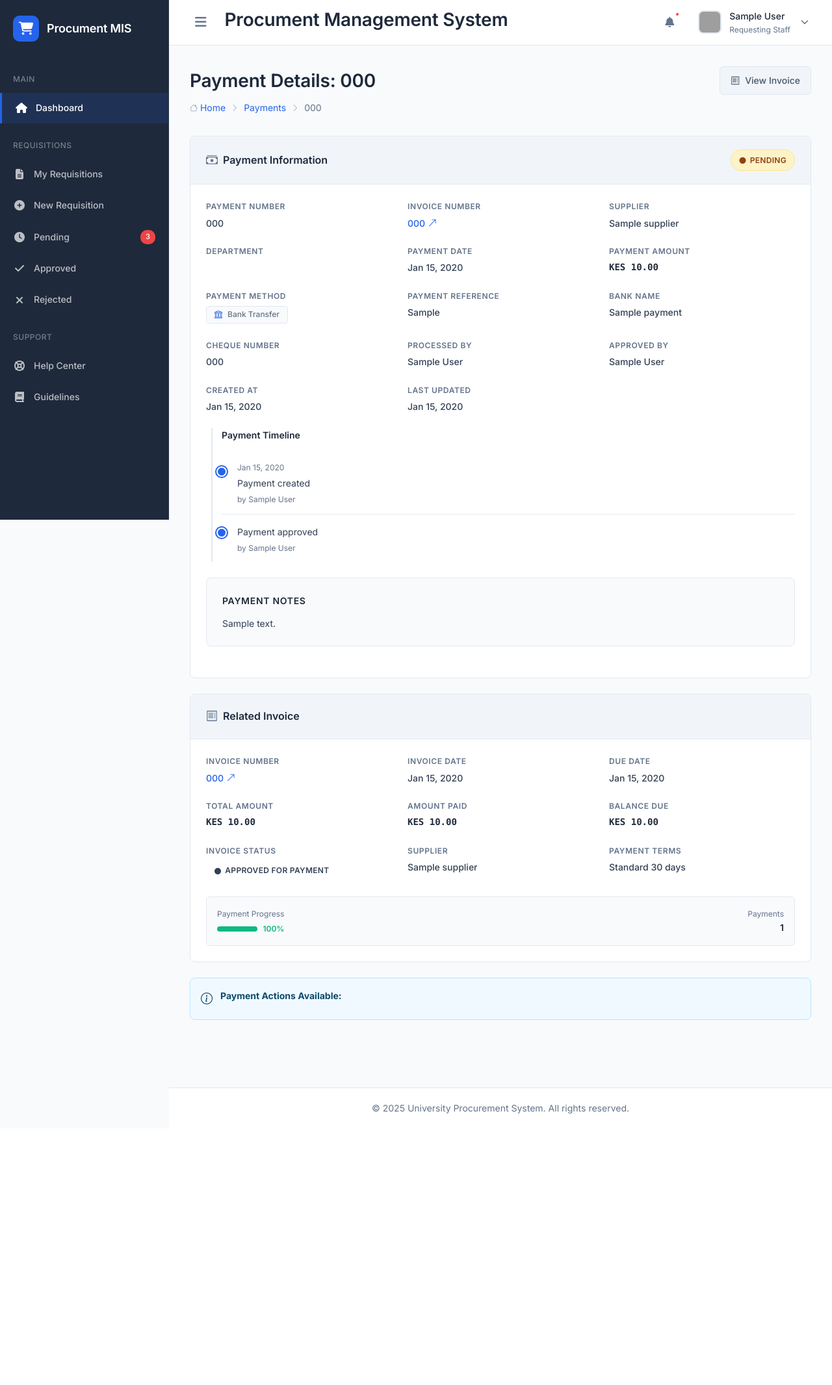
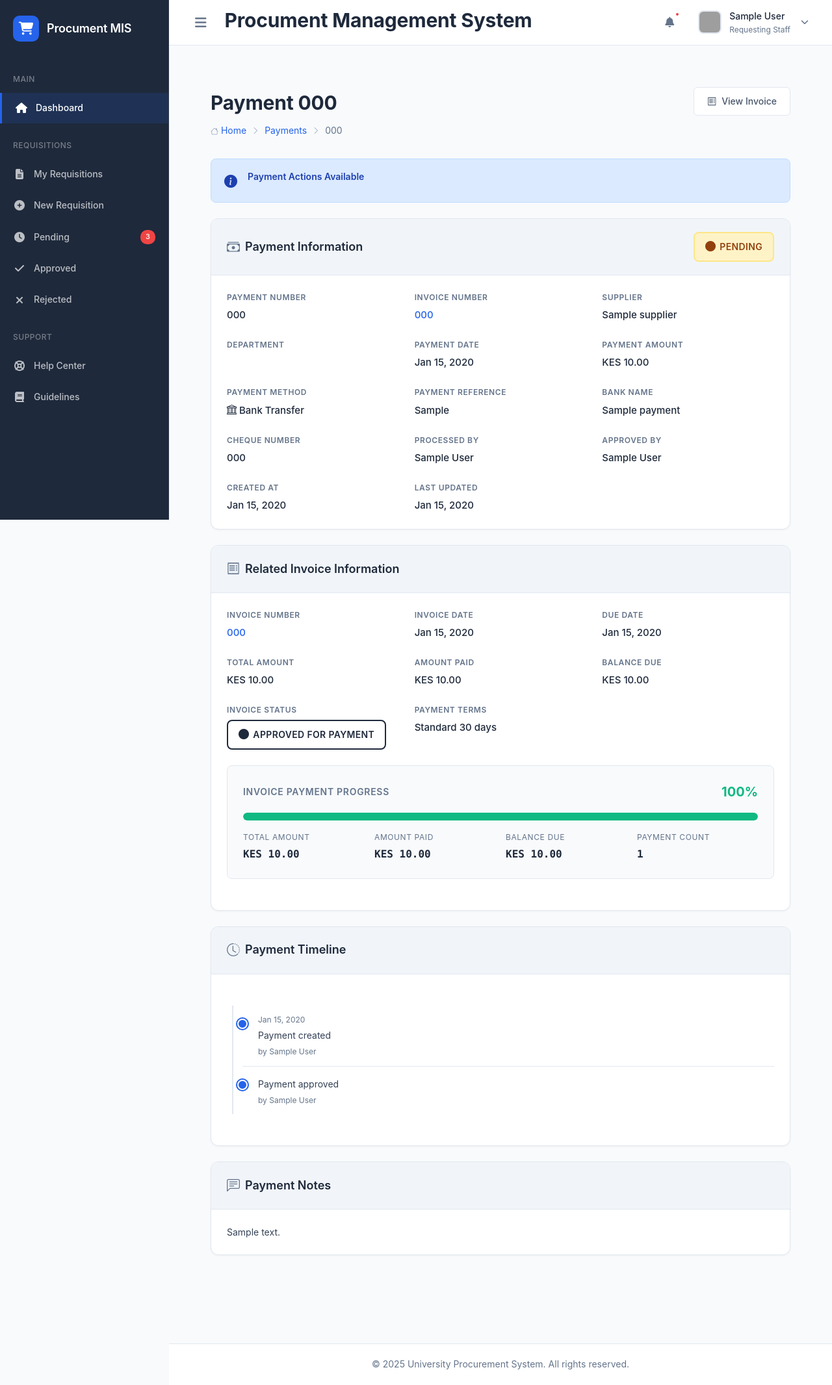
Before and after one commit to steve-ongera/procurementmis, a Django app: page /payment/00000000-0000-0000-0000-000000000001/ in a window 1280 px wide. Shown: the whole page at 65% size. Before the commit the page ends 1714 px from the top, so only its background shows below. Run offline with Django 5.2, Linux system fonts and the light colour scheme; a user stored in the database is signed in; tables that the repository leaves empty hold one stand-in row (values such as "Sample post"); grey boxes are pictures that could not be loaded.

Commit message:
made cahnges

```diff
--- a/templates/finance/payment_detail.html
+++ b/templates/finance/payment_detail.html
@@ -3,7 +3,7 @@
 
 {% block title %}Payment {{ payment.payment_number }} - Payment Details{% endblock %}
 
-{% block extra_css %}
+{% block content %}
 <link rel="stylesheet" href="https://cdn.jsdelivr.net/npm/bootstrap-icons@1.10.0/font/bootstrap-icons.css">
 <style>
     :root {
@@ -20,6 +20,18 @@
         --table-header: #F1F5F9;
     }
 
+    .page-container {
+        max-width: 1400px;
+        margin: 0 auto;
+        padding: 2rem;
+    }
+
+    body {
+        background: #F8FAFC;
+        color: #334155;
+        font-family: -apple-system, BlinkMacSystemFont, 'Segoe UI', Roboto, Oxygen, Ubuntu, sans-serif;
+    }
+
     .page-header {
         display: flex;
         justify-content: space-between;
@@ -29,9 +41,14 @@
         gap: 1rem;
     }
 
+    .page-title-section {
+        flex: 1;
+        min-width: 250px;
+    }
+
     .page-title {
-        font-size: 1.75rem;
-        font-weight: 600;
+        font-size: 1.875rem;
+        font-weight: 700;
         color: #1E293B;
         margin: 0 0 0.5rem 0;
     }
@@ -61,7 +78,6 @@
         color: #94A3B8;
     }
 
-    /* Header Actions */
     .header-actions {
         display: flex;
         gap: 0.75rem;
@@ -72,9 +88,10 @@
     .card {
         background: var(--card-bg);
         border: 1px solid var(--border-color);
-        border-radius: 0.5rem;
+        border-radius: 0.75rem;
         overflow: hidden;
         margin-bottom: 1.5rem;
+        box-shadow: 0 1px 3px rgba(0, 0, 0, 0.05);
     }
 
     .card-header {
@@ -89,7 +106,7 @@
     }
 
     .card-header h2 {
-        font-size: 1rem;
+        font-size: 1.125rem;
         font-weight: 600;
         color: #1E293B;
         margin: 0;
@@ -100,29 +117,29 @@
 
     .card-header h2 i {
         color: var(--secondary-color);
-        font-size: 1.125rem;
+        font-size: 1.25rem;
     }
 
     .card-body {
         padding: 1.5rem;
     }
 
-    /* Status Badges */
+    /* Status Badge */
     .status-badge {
         display: inline-flex;
         align-items: center;
         gap: 0.375rem;
-        padding: 0.375rem 0.75rem;
-        border-radius: 1rem;
-        font-size: 0.75rem;
+        padding: 0.5rem 1rem;
+        border-radius: 0.5rem;
+        font-size: 0.875rem;
         font-weight: 600;
         text-transform: uppercase;
         letter-spacing: 0.025em;
-        border: 1px solid transparent;
+        border: 2px solid;
     }
 
     .status-badge i {
-        font-size: 0.625rem;
+        font-size: 1rem;
     }
 
     .status-pending {
@@ -158,7 +175,7 @@
     /* Info Grid */
     .info-grid {
         display: grid;
-        grid-template-columns: repeat(auto-fit, minmax(250px, 1fr));
+        grid-template-columns: repeat(auto-fit, minmax(200px, 1fr));
         gap: 1.5rem;
     }
 
@@ -166,10 +183,6 @@
         display: flex;
         flex-direction: column;
         gap: 0.375rem;
-    }
-
-    .info-item.full-width {
-        grid-column: 1 / -1;
     }
 
     .info-label {
@@ -181,19 +194,21 @@
     }
 
     .info-value {
-        font-size: 0.875rem;
-        color: #334155;
+        font-size: 0.9375rem;
+        color: #1E293B;
         font-weight: 500;
-        line-height: 1.4;
+    }
+
+    .info-value.amount {
+        font-family: ui-monospace, SFMono-Regular, Menlo, Monaco, Consolas, monospace;
+        font-weight: 600;
+        font-size: 1rem;
     }
 
     .info-value a {
         color: var(--primary-color);
         text-decoration: none;
-        display: inline-flex;
-        align-items: center;
-        gap: 0.25rem;
-        font-weight: 500;
+        transition: color 0.2s;
     }
 
     .info-value a:hover {
@@ -201,10 +216,40 @@
         text-decoration: underline;
     }
 
-    .amount-cell {
+    /* Alert Boxes */
+    .alert {
+        display: flex;
+        align-items: flex-start;
+        gap: 1rem;
+        padding: 1rem 1.25rem;
+        border-radius: 0.5rem;
+        margin-bottom: 1.5rem;
+        border: 1px solid;
+    }
+
+    .alert i {
+        font-size: 1.25rem;
+        margin-top: 0.125rem;
+    }
+
+    .alert-content {
+        flex: 1;
+    }
+
+    .alert-title {
         font-weight: 600;
-        color: #1E293B;
-        font-family: ui-monospace, SFMono-Regular, Menlo, Monaco, Consolas, monospace;
+        margin-bottom: 0.25rem;
+    }
+
+    .alert-message {
+        font-size: 0.875rem;
+        opacity: 0.9;
+    }
+
+    .alert-info {
+        background: #DBEAFE;
+        color: #1E40AF;
+        border-color: #BFDBFE;
     }
 
     /* Button Styles */
@@ -212,7 +257,7 @@
         display: inline-flex;
         align-items: center;
         gap: 0.5rem;
-        padding: 0.625rem 1rem;
+        padding: 0.625rem 1.25rem;
         border-radius: 0.375rem;
         font-weight: 500;
         font-size: 0.875rem;
@@ -221,20 +266,6 @@
         border: 1px solid transparent;
         cursor: pointer;
         white-space: nowrap;
-    }
-
-    .btn:hover {
-        transform: translateY(-1px);
-    }
-
-    .btn-secondary {
-        background: #F1F5F9;
-        color: #475569;
-        border-color: #E2E8F0;
-    }
-
-    .btn-secondary:hover {
-        background: #E2E8F0;
     }
 
     .btn-primary {
@@ -246,6 +277,8 @@
     .btn-primary:hover {
         background: var(--primary-dark);
         border-color: var(--primary-dark);
+        transform: translateY(-1px);
+        box-shadow: 0 4px 6px rgba(37, 99, 235, 0.2);
     }
 
     .btn-danger {
@@ -257,9 +290,23 @@
     .btn-danger:hover {
         background: #DC2626;
         border-color: #DC2626;
+        transform: translateY(-1px);
+        box-shadow: 0 4px 6px rgba(239, 68, 68, 0.2);
     }
 
-    /* Timeline */
+    .btn-secondary {
+        background: white;
+        color: #475569;
+        border-color: var(--border-color);
+    }
+
+    .btn-secondary:hover {
+        background: var(--hover-bg);
+        border-color: #CBD5E1;
+        transform: translateY(-1px);
+    }
+
+    /* Payment Timeline */
     .timeline {
         margin: 1.5rem 0;
         position: relative;
@@ -351,46 +398,86 @@
         white-space: pre-line;
     }
 
-    /* Payment Method Icons */
-    .payment-method {
-        display: inline-flex;
-        align-items: center;
-        gap: 0.5rem;
-        padding: 0.25rem 0.75rem;
-        background: var(--hover-bg);
-        border-radius: 0.25rem;
-        font-size: 0.75rem;
-        color: var(--secondary-color);
+    /* Payment Progress Bar */
+    .payment-progress {
+        padding: 1.5rem;
+        background: #F8FAFC;
+        border-radius: 0.5rem;
         border: 1px solid var(--border-color);
+        margin: 1.5rem 0;
     }
 
-    .payment-method i {
-        color: var(--primary-color);
+    .payment-progress-header {
+        display: flex;
+        justify-content: space-between;
+        align-items: center;
+        margin-bottom: 1rem;
+    }
+
+    .payment-progress-title {
+        font-size: 0.875rem;
+        font-weight: 600;
+        color: var(--secondary-color);
+        text-transform: uppercase;
+        letter-spacing: 0.05em;
+    }
+
+    .payment-progress-percentage {
+        font-size: 1.25rem;
+        font-weight: 700;
+        color: var(--success-color);
+    }
+
+    .progress-bar {
+        height: 0.75rem;
+        background: var(--border-color);
+        border-radius: 1rem;
+        overflow: hidden;
+        margin-bottom: 1rem;
+    }
+
+    .progress-fill {
+        height: 100%;
+        background: var(--success-color);
+        border-radius: 1rem;
+        transition: width 0.3s ease;
+    }
+
+    .payment-amounts {
+        display: grid;
+        grid-template-columns: repeat(auto-fit, minmax(150px, 1fr));
+        gap: 1rem;
+        font-size: 0.875rem;
+    }
+
+    .payment-amount-item {
+        display: flex;
+        flex-direction: column;
+        gap: 0.25rem;
+    }
+
+    .payment-amount-label {
+        color: var(--secondary-color);
+        font-size: 0.75rem;
+        text-transform: uppercase;
+        letter-spacing: 0.05em;
+    }
+
+    .payment-amount-value {
+        font-size: 1rem;
+        font-weight: 600;
+        font-family: ui-monospace, SFMono-Regular, Menlo, Monaco, Consolas, monospace;
+        color: #1E293B;
     }
 
     /* Responsive */
     @media (max-width: 768px) {
-        .info-grid {
-            grid-template-columns: 1fr;
-            gap: 1rem;
+        .page-container {
+            padding: 1rem;
         }
 
-        .card-header {
-            flex-direction: column;
-            align-items: stretch;
-            gap: 0.75rem;
-        }
-
-        .status-badge {
-            align-self: flex-start;
-        }
-    }
-
-    @media (max-width: 640px) {
         .page-header {
             flex-direction: column;
-            align-items: stretch;
-            gap: 1rem;
         }
 
         .header-actions {
@@ -400,6 +487,14 @@
         .header-actions .btn {
             flex: 1;
             justify-content: center;
+        }
+
+        .info-grid {
+            grid-template-columns: 1fr;
+        }
+
+        .payment-amounts {
+            grid-template-columns: 1fr;
         }
 
         .timeline {
@@ -419,12 +514,12 @@
         }
     }
 </style>
-{% endblock %}
 
-{% block content %}
+<div class="page-container">
+    <!-- Page Header -->
     <div class="page-header">
-    <div>
-        <h1 class="page-title">Payment Details: {{ payment.payment_number }}</h1>
+        <div class="page-title-section">
+            <h1 class="page-title">Payment {{ payment.payment_number }}</h1>
             <div class="breadcrumb">
                 <a href="{% url 'dashboard' %}">
                     <i class="bi bi-house"></i>
@@ -456,7 +551,21 @@
         </div>
     </div>
 
-<!-- Payment Information Card -->
+    <!-- Payment Status Alert -->
+    {% if payment.status == 'PENDING' or payment.status == 'PROCESSING' %}
+    <div class="alert alert-info">
+        <i class="bi bi-info-circle-fill"></i>
+        <div class="alert-content">
+            <div class="alert-title">Payment Actions Available</div>
+            <div class="alert-message">
+                {% if can_complete %}• <strong>Complete Payment:</strong> Mark as completed after confirming funds transfer<br>{% endif %}
+                {% if can_cancel %}• <strong>Cancel Payment:</strong> Cancel if there's an error or it's no longer needed{% endif %}
+            </div>
+        </div>
+    </div>
+    {% endif %}
+
+    <!-- Payment Information -->
     <div class="card">
         <div class="card-header">
             <h2><i class="bi bi-cash-stack"></i> Payment Information</h2>
@@ -476,7 +585,6 @@
                     <span class="info-value">
                         <a href="{% url 'invoice_detail' payment.invoice.id %}">
                             {{ payment.invoice.invoice_number }}
-                        <i class="bi bi-arrow-up-right"></i>
                         </a>
                     </span>
                 </div>
@@ -499,10 +607,17 @@
                 <div class="info-item">
                     <span class="info-label">Payment Method</span>
                     <span class="info-value">
-                    <span class="payment-method">
-                        <i class="bi bi-{% if payment.payment_method == 'BANK_TRANSFER' %}bank{% elif payment.payment_method == 'CHEQUE' %}file-text{% elif payment.payment_method == 'CASH' %}cash-coin{% elif payment.payment_method == 'MPESA' %}phone{% else %}credit-card{% endif %}"></i>
-                        {{ payment.get_payment_method_display }}
-                    </span>
+                        {% if payment.payment_method == 'BANK_TRANSFER' %}
+                            <i class="bi bi-bank"></i> Bank Transfer
+                        {% elif payment.payment_method == 'CHEQUE' %}
+                            <i class="bi bi-file-text"></i> Cheque
+                        {% elif payment.payment_method == 'CASH' %}
+                            <i class="bi bi-cash-coin"></i> Cash
+                        {% elif payment.payment_method == 'MPESA' %}
+                            <i class="bi bi-phone"></i> M-Pesa
+                        {% else %}
+                            <i class="bi bi-credit-card"></i> {{ payment.get_payment_method_display }}
+                        {% endif %}
                     </span>
                 </div>
                 <div class="info-item">
@@ -542,54 +657,13 @@
                 </div>
                 {% endif %}
             </div>
-
-        <!-- Payment Timeline -->
-        {% if payment.payment_date or payment.approved_at or payment.completed_at %}
-        <div class="timeline">
-            <h4 style="font-size: 0.875rem; font-weight: 600; color: #1E293B; margin-bottom: 1rem;">
-                Payment Timeline
-            </h4>
-
-            <div class="timeline-item {% if payment.status == 'COMPLETED' %}completed{% endif %}">
-                <div class="timeline-date">{{ payment.payment_date|date:"M d, Y" }}</div>
-                <div class="timeline-content">Payment created</div>
-                <div class="timeline-user">by {{ payment.processed_by.get_full_name }}</div>
-            </div>
-
-            {% if payment.approved_by %}
-            <div class="timeline-item {% if payment.status == 'COMPLETED' %}completed{% endif %}">
-                <div class="timeline-date">{{ payment.approved_at|date:"M d, Y" }}</div>
-                <div class="timeline-content">Payment approved</div>
-                <div class="timeline-user">by {{ payment.approved_by.get_full_name }}</div>
-            </div>
-            {% endif %}
-
-            {% if payment.completed_at %}
-            <div class="timeline-item completed">
-                <div class="timeline-date">{{ payment.completed_at|date:"M d, Y" }}</div>
-                <div class="timeline-content">Payment completed</div>
-                {% if payment.completed_by %}
-                <div class="timeline-user">by {{ payment.completed_by.get_full_name }}</div>
-                {% endif %}
-            </div>
-            {% endif %}
-        </div>
-        {% endif %}
-
-        <!-- Payment Notes -->
-        {% if payment.notes %}
-        <div class="notes-section">
-            <h4>Payment Notes</h4>
-            <div class="notes-content">{{ payment.notes|linebreaks }}</div>
-        </div>
-        {% endif %}
         </div>
     </div>
 
-<!-- Related Invoice Card -->
+    <!-- Related Invoice Information -->
     <div class="card">
         <div class="card-header">
-        <h2><i class="bi bi-receipt"></i> Related Invoice</h2>
+            <h2><i class="bi bi-receipt"></i> Related Invoice Information</h2>
         </div>
         <div class="card-body">
             <div class="info-grid">
@@ -598,7 +672,6 @@
                     <span class="info-value">
                         <a href="{% url 'invoice_detail' payment.invoice.id %}">
                             {{ payment.invoice.invoice_number }}
-                        <i class="bi bi-arrow-up-right"></i>
                         </a>
                     </span>
                 </div>
@@ -632,53 +705,98 @@
                     </span>
                 </div>
                 <div class="info-item">
-                <span class="info-label">Supplier</span>
-                <span class="info-value">{{ payment.invoice.supplier.name }}</span>
-            </div>
-            <div class="info-item">
                     <span class="info-label">Payment Terms</span>
                     <span class="info-value">{{ payment.invoice.payment_terms|default:"Standard 30 days" }}</span>
                 </div>
             </div>
 
-        <!-- Invoice Payment Status -->
-        <div style="margin-top: 1.5rem; padding: 1rem; background: var(--hover-bg); border-radius: 0.375rem; border: 1px solid var(--border-color);">
-            <div style="display: flex; justify-content: space-between; align-items: center; flex-wrap: wrap; gap: 1rem;">
-                <div>
-                    <div style="font-size: 0.75rem; color: var(--secondary-color); margin-bottom: 0.25rem;">Payment Progress</div>
-                    <div style="display: flex; align-items: center; gap: 0.5rem;">
-                        <div style="flex: 1; height: 0.5rem; background: var(--border-color); border-radius: 0.25rem; overflow: hidden;">
-                            <div style="height: 100%; width: {% widthratio payment.invoice.amount_paid payment.invoice.total_amount 100 %}%; background: var(--success-color);"></div>
+            <!-- Invoice Payment Progress -->
+            <div class="payment-progress">
+                <div class="payment-progress-header">
+                    <span class="payment-progress-title">Invoice Payment Progress</span>
+                    <span class="payment-progress-percentage">
+                        {% widthratio payment.invoice.amount_paid payment.invoice.total_amount 100 %}%
+                    </span>
                 </div>
-                        <div style="font-size: 0.75rem; font-weight: 600; color: var(--success-color);">
-                            {% widthratio payment.invoice.amount_paid payment.invoice.total_amount 100 %}%
+                <div class="progress-bar">
+                    <div class="progress-fill" style="width: {% widthratio payment.invoice.amount_paid payment.invoice.total_amount 100 %}%;"></div>
                 </div>
+                <div class="payment-amounts">
+                    <div class="payment-amount-item">
+                        <span class="payment-amount-label">Total Amount</span>
+                        <span class="payment-amount-value">KES {{ payment.invoice.total_amount|floatformat:2|intcomma }}</span>
                     </div>
+                    <div class="payment-amount-item">
+                        <span class="payment-amount-label">Amount Paid</span>
+                        <span class="payment-amount-value">KES {{ payment.invoice.amount_paid|floatformat:2|intcomma }}</span>
                     </div>
-                <div style="text-align: right;">
-                    <div style="font-size: 0.75rem; color: var(--secondary-color);">Payments</div>
-                    <div style="font-size: 0.875rem; font-weight: 600; color: #1E293B;">{{ payment.invoice.payments.count }}</div>
+                    <div class="payment-amount-item">
+                        <span class="payment-amount-label">Balance Due</span>
+                        <span class="payment-amount-value">KES {{ payment.invoice.balance_due|floatformat:2|intcomma }}</span>
+                    </div>
+                    <div class="payment-amount-item">
+                        <span class="payment-amount-label">Payment Count</span>
+                        <span class="payment-amount-value">{{ payment.invoice.payments.count }}</span>
                     </div>
                 </div>
             </div>
         </div>
     </div>
 
-<!-- Payment Actions Alert -->
-{% if payment.status == 'PENDING' or payment.status == 'PROCESSING' %}
-<div class="alert" style="background: #F0F9FF; border-color: #BAE6FD; color: #0C4A6E; padding: 1rem; border-radius: 0.5rem; margin-bottom: 1.5rem;">
-    <i class="bi bi-info-circle"></i>
-    <div>
-        <strong>Payment Actions Available:</strong>
-        <ul style="margin: 0.5rem 0 0 0; padding-left: 1.25rem;">
-            {% if can_complete %}
-            <li><strong>Complete Payment:</strong> Mark this payment as completed after confirming funds have been transferred</li>
+    <!-- Payment Timeline -->
+    {% if payment.payment_date or payment.approved_at or payment.completed_at %}
+    <div class="card">
+        <div class="card-header">
+            <h2><i class="bi bi-clock-history"></i> Payment Timeline</h2>
+        </div>
+        <div class="card-body">
+            <div class="timeline">
+                <div class="timeline-item {% if payment.status == 'COMPLETED' %}completed{% endif %}">
+                    <div class="timeline-date">{{ payment.payment_date|date:"M d, Y" }}</div>
+                    <div class="timeline-content">Payment created</div>
+                    <div class="timeline-user">by {{ payment.processed_by.get_full_name }}</div>
+                </div>
+
+                {% if payment.approved_by %}
+                <div class="timeline-item {% if payment.status == 'COMPLETED' %}completed{% endif %}">
+                    <div class="timeline-date">{{ payment.approved_at|date:"M d, Y" }}</div>
+                    <div class="timeline-content">Payment approved</div>
+                    <div class="timeline-user">by {{ payment.approved_by.get_full_name }}</div>
+                </div>
                 {% endif %}
-            {% if can_cancel %}
-            <li><strong>Cancel Payment:</strong> Cancel this payment if there's an error or it's no longer needed</li>
+
+                {% if payment.completed_at %}
+                <div class="timeline-item completed">
+                    <div class="timeline-date">{{ payment.completed_at|date:"M d, Y" }}</div>
+                    <div class="timeline-content">Payment completed</div>
+                    {% if payment.completed_by %}
+                    <div class="timeline-user">by {{ payment.completed_by.get_full_name }}</div>
                     {% endif %}
-        </ul>
+                </div>
+                {% endif %}
+            </div>
         </div>
     </div>
     {% endif %}
+
+    <!-- Payment Notes -->
+    {% if payment.notes %}
+    <div class="card">
+        <div class="card-header">
+            <h2><i class="bi bi-chat-left-text"></i> Payment Notes</h2>
+        </div>
+        <div class="card-body">
+            <div class="notes-content">{{ payment.notes|linebreaks }}</div>
+        </div>
+    </div>
+    {% endif %}
+</div>
+
+<script>
+// Add any interactive JavaScript here if needed
+document.addEventListener('DOMContentLoaded', function() {
+    // You can add animations, confirmations, or other interactive features here
+    console.log('Payment detail page loaded');
+});
+</script>
 {% endblock %}
--- a/templates/finance/payment_list.html
+++ b/templates/finance/payment_list.html
@@ -500,7 +500,7 @@
                         <i class="bi bi-check-circle"></i>
                     </a>
                     {% endif %}
-                    <a href="#" class="action-btn" title="View Details">
+                    <a href="{% url 'payment_detail' payment.id %}" class="action-btn" title="View Details">
                         <i class="bi bi-eye"></i>
                     </a>
                 </td>
```
Lines whose indentation alone changed are shown as unchanged.
